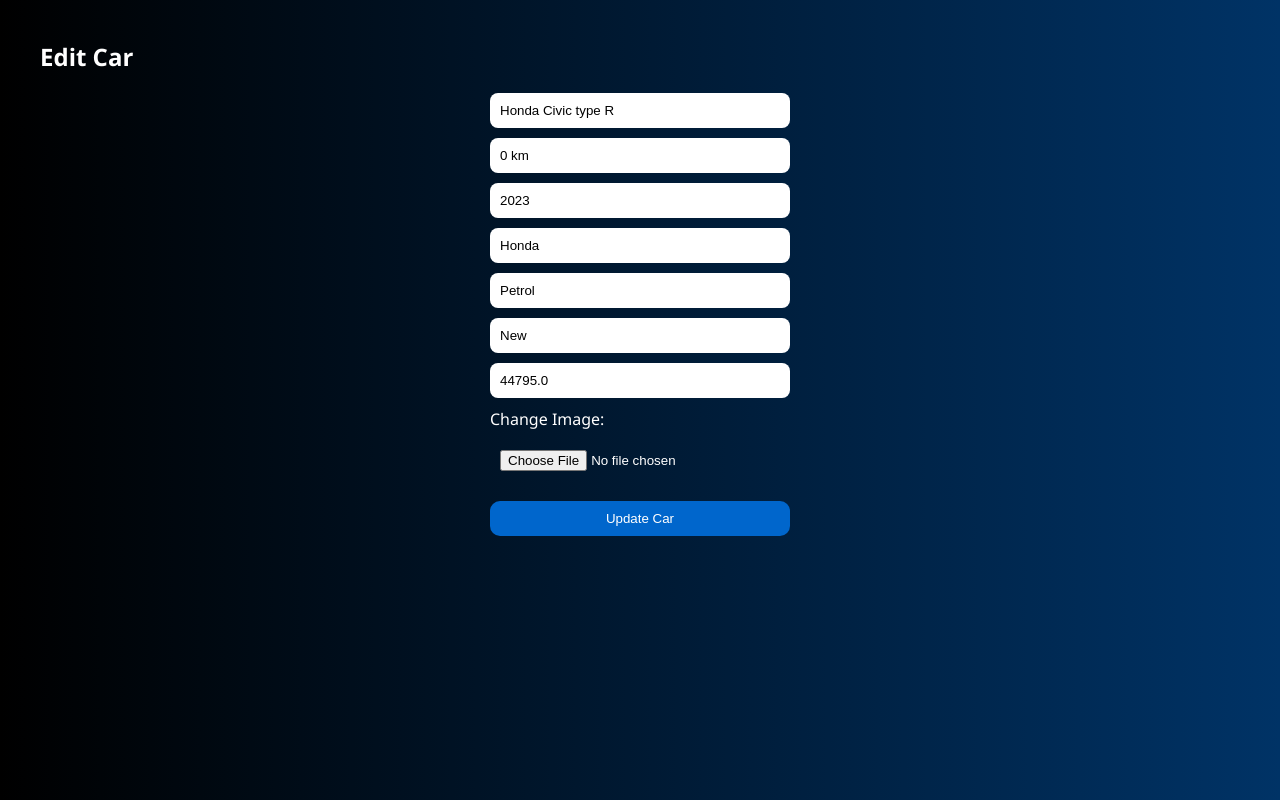
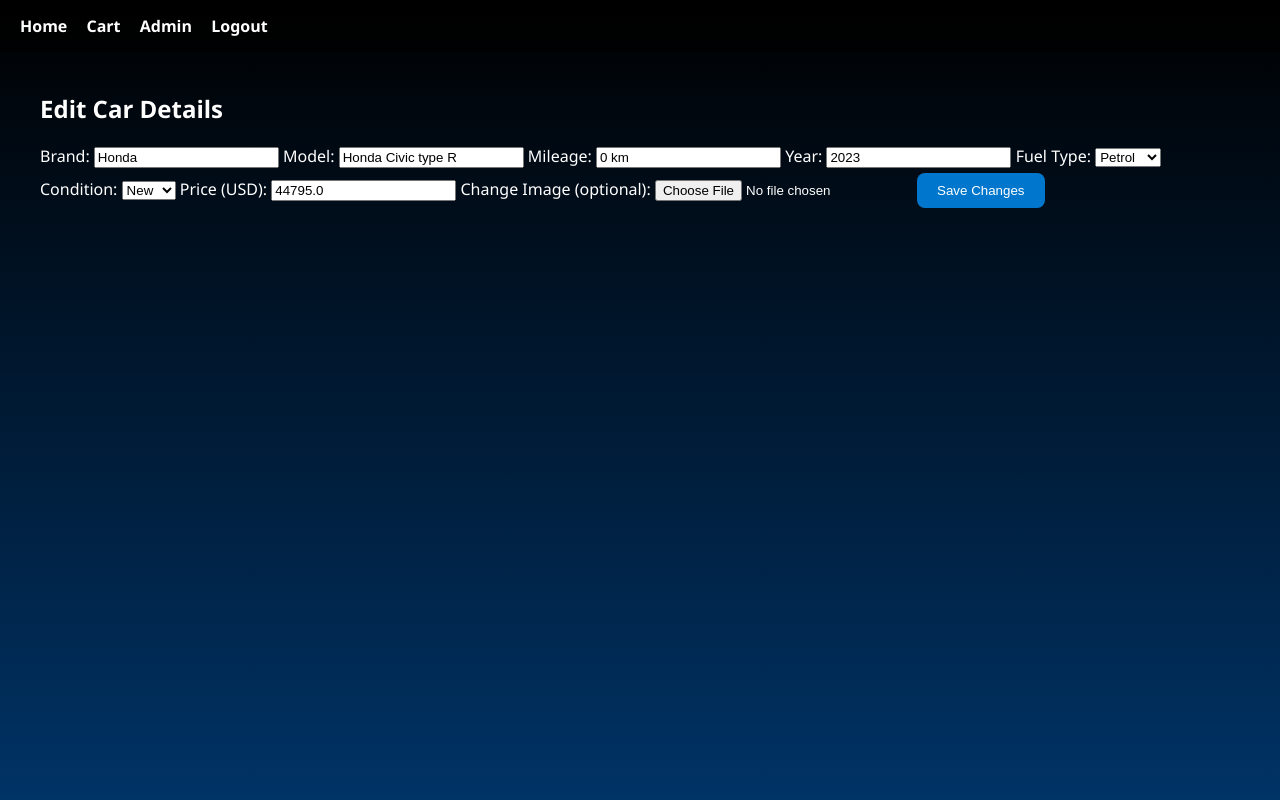
Before and after one commit to Icekoldkiller/Car-listing-website, a Flask app: page /edit/1 in a window 1280 px wide. Run offline with Flask 3, Linux system fonts and the light colour scheme; the visitor is signed in with stand-in values (Sample User, id 1); data comes from the database, SQL or seed files in the repository; both versions use the stored data as it was after the commit.

Commit message:
Added a navbar,fixed checkout

```diff
--- a/app.py
+++ b/app.py
@@ -165,13 +165,38 @@ def remove_from_cart(car_id):
 @app.route('/cart')
 def cart():
     cart_ids = session.get('cart', [])
-    cars = Car.query.filter(Car.id.in_(cart_ids)).all()
-    return render_template('cart.html', cars=cars)
+    cars = Car.query.filter(Car.id.in_(cart_ids)).all() if cart_ids else []
+    total = sum(car.price for car in cars) if cars else 0.0
+    return render_template('cart.html', cars=cars, total=total)
+
+@app.route('/clear-cart')
+def clear_cart():
+    session.pop('cart', None)
+    return redirect(url_for('cart'))
+
 
 @app.route('/checkout')
 def checkout():
     session.pop('cart', None)
-    return "Thank you for your purchase!"
+    return render_template('checkout.html')
+
+@app.route('/filter')
+def filter_cars():
+    brand = request.args.get('brand')
+    fuel = request.args.get('fuel')
+    year = request.args.get('year')
+
+    query = Car.query
+    if brand:
+        query = query.filter_by(brand=brand)
+    if fuel:
+        query = query.filter_by(fuel=fuel)
+    if year:
+        query = query.filter_by(year=year)
+
+    cars = query.all()
+    return render_template('filtered_cars.html', cars=cars)
+
 
 
 if __name__ == '__main__':
--- a/static/style.css
+++ b/static/style.css
@@ -129,3 +129,119 @@ img {
     font-size: 18px;
     margin-bottom: 30px;
 }
+
+.checkout-spinner {
+    display: flex;
+    flex-direction: column;
+    align-items: center;
+    padding: 60px;
+    text-align: center;
+}
+
+.checkout-spinner p {
+    margin-top: 15px;
+    font-size: 18px;
+}
+
+.loader {
+    border: 10px solid #f3f3f3;
+    border-top: 10px solid #00ccff;
+    border-radius: 50%;
+    width: 70px;
+    height: 70px;
+    animation: spin 1s linear infinite;
+}
+
+@keyframes spin {
+    0% { transform: rotate(0deg); }
+    100% { transform: rotate(360deg); }
+}
+
+.checkout-success {
+    background-color: rgba(255, 255, 255, 0.05);
+    padding: 40px;
+    border-radius: 20px;
+    text-align: center;
+    animation: fadeIn 0.8s ease-in-out;
+}
+
+.car-detail {
+    display: flex;
+    gap: 40px;
+    margin: 40px auto;
+    background-color: rgba(255, 255, 255, 0.05);
+    padding: 30px;
+    border-radius: 16px;
+    max-width: 900px;
+}
+
+.car-detail img {
+    width: 400px;
+    border-radius: 10px;
+}
+
+.car-detail .details {
+    display: flex;
+    flex-direction: column;
+    justify-content: center;
+}
+
+.car-detail .cart-btn {
+    margin-top: 20px;
+    padding: 10px 20px;
+}
+
+        body {
+            margin: 0;
+            font-family: 'Segoe UI', Tahoma, Geneva, Verdana, sans-serif;
+            background: linear-gradient(to bottom, #000000, #003366);
+            color: white;
+            min-height: 100vh;
+        }
+
+        .navbar {
+            background-color: rgba(0, 0, 0, 0.7);
+            padding: 15px 20px;
+            display: flex;
+            justify-content: space-between;
+            align-items: center;
+        }
+
+        .navbar a {
+            color: #fff;
+            text-decoration: none;
+            margin-right: 15px;
+            font-weight: bold;
+        }
+
+        .navbar a:hover {
+            color: #00ccff;
+        }
+
+        .container {
+            max-width: 1200px;
+            margin: 0 auto;
+            padding: 20px;
+            animation: fadeIn 0.8s ease-in-out;
+        }
+
+        @keyframes fadeIn {
+            from { opacity: 0; transform: translateY(20px); }
+            to { opacity: 1; transform: translateY(0); }
+        }
+
+        .cart-btn {
+            display: inline-block;
+            padding: 10px 20px;
+            background-color: #0077cc;
+            color: white;
+            border: none;
+            border-radius: 8px;
+            text-decoration: none;
+            transition: background 0.3s ease;
+            margin: 5px;
+        }
+
+        .cart-btn:hover {
+            background-color: #005fa3;
+        }
--- a/templates/admin.html
+++ b/templates/admin.html
@@ -16,7 +16,10 @@
         <td>{{ car.brand }}</td>
         <td>{{ car.model }}</td>
         <td>{{ car.year }}</td>
-        <td><a href="{{ url_for('delete_car', car_id=car.id) }}" class="delete-btn">Delete</a></td>
+        <td>
+            <a href="{{ url_for('edit_car', car_id=car.id) }}" class="cart-btn">Edit</a>
+            <a href="{{ url_for('delete_car', car_id=car.id) }}" class="delete-btn">Delete</a>
+        </td>
     </tr>
     {% endfor %}
 </table>
--- a/templates/edit_car.html
+++ b/templates/edit_car.html
@@ -1,16 +1,41 @@
 {% extends "layout.html" %}
+
 {% block content %}
-<h2>Edit Car</h2>
-<form method="POST" enctype="multipart/form-data" class="form">
+<h2>Edit Car Details</h2>
+
+<form action="{{ url_for('edit_car', car_id=car.id) }}" method="POST" enctype="multipart/form-data" class="car-form">
+    <label>Brand:</label>
+    <input type="text" name="brand" value="{{ car.brand }}" required>
+
+    <label>Model:</label>
     <input type="text" name="model" value="{{ car.model }}" required>
+
+    <label>Mileage:</label>
     <input type="text" name="mileage" value="{{ car.mileage }}" required>
+
+    <label>Year:</label>
     <input type="number" name="year" value="{{ car.year }}" required>
-    <input type="text" name="brand" value="{{ car.brand }}" required>
-    <input type="text" name="fuel" value="{{ car.fuel }}" required>
-    <input type="text" name="condition" value="{{ car.condition }}" required>
-    <input type="number" step="0.01" name="price" value="{{ car.price }}" required>
-    <label>Change Image:</label>
-    <input type="file" name="image">
-    <button type="submit">Update Car</button>
+
+    <label>Fuel Type:</label>
+    <select name="fuel" required>
+        <option value="Petrol" {% if car.fuel == 'Petrol' %}selected{% endif %}>Petrol</option>
+        <option value="Diesel" {% if car.fuel == 'Diesel' %}selected{% endif %}>Diesel</option>
+        <option value="Electric" {% if car.fuel == 'Electric' %}selected{% endif %}>Electric</option>
+        <option value="Hybrid" {% if car.fuel == 'Hybrid' %}selected{% endif %}>Hybrid</option>
+    </select>
+
+    <label>Condition:</label>
+    <select name="condition" required>
+        <option value="New" {% if car.condition == 'New' %}selected{% endif %}>New</option>
+        <option value="Used" {% if car.condition == 'Used' %}selected{% endif %}>Used</option>
+    </select>
+
+    <label>Price (USD):</label>
+    <input type="number" name="price" step="0.01" value="{{ car.price }}" required>
+
+    <label>Change Image (optional):</label>
+    <input type="file" name="image" accept="image/*">
+
+    <button type="submit" class="cart-btn">Save Changes</button>
 </form>
 {% endblock %}
--- a/templates/index.html
+++ b/templates/index.html
@@ -2,8 +2,6 @@
 
 {% block content %}
 <h1 class="title">Available Cars</h1>
-<a href="{{ url_for('admin_login') }}" class="cart-btn" style="position: absolute; top: 20px; right: 20px;">Admin Login</a>
-<a href="{{ url_for('cart') }}" class="cart-btn" style="position: absolute; top: 20px; left: 20px;">View Cart</a>
 
 <form method="get" class="filter-form">
     <input type="text" name="brand" placeholder="Filter by Brand">
--- a/templates/layout.html
+++ b/templates/layout.html
@@ -6,8 +6,26 @@
     <link rel="stylesheet" href="{{ url_for('static', filename='style.css') }}">
 </head>
 <body>
+
+    <div class="navbar">
+        <div class="nav-links">
+            <a href="{{ url_for('index') }}">Home</a>
+            <a href="{{ url_for('cart') }}">Cart</a>
+            {% if session.get('admin_logged_in') %}
+                <a href="{{ url_for('admin') }}">Admin</a>
+                <a href="{{ url_for('logout') }}">Logout</a>
+            {% else %}
+                <a href="{{ url_for('admin_login') }}">Admin Login</a>
+            {% endif %}
+        </div>
+
+
+
+    </div>
+
     <div class="container">
         {% block content %}{% endblock %}
     </div>
+
 </body>
 </html>
```
Also changed, not shown: templates/car_detail.html (added, +16 -0 lines), templates/cart.html (+8 -2 lines), templates/checkout.html (+14 -1 lines), instance/cars.db, static/images/Mitubishi lancer.jpg (added).
